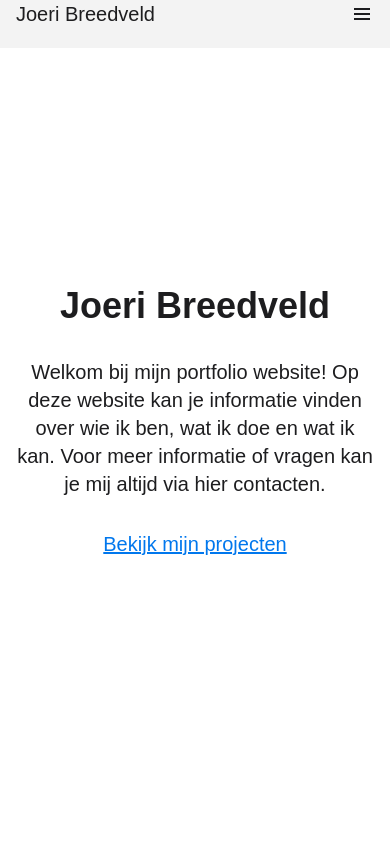
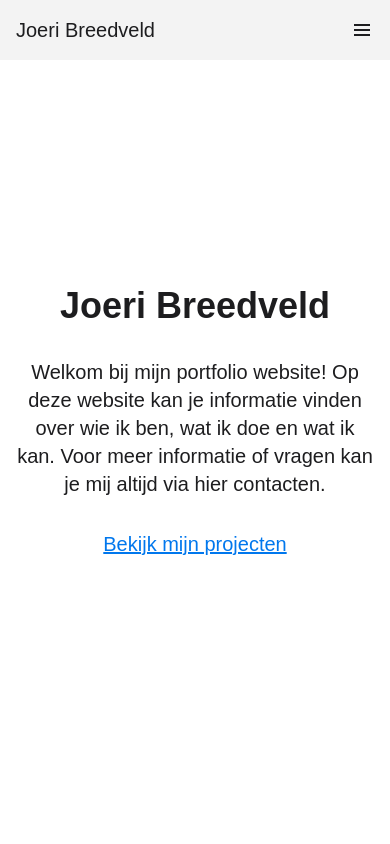
Before and after one commit to joeribreedveld/portfolio-website-v4, a Next.js app: page / in a window 390 px wide. Shown: the top 844 px of the page. Built offline with nearby package versions, Linux system fonts and the light colour scheme.

Commit message:
fix(navbar): fix mobile navbar background and height

```diff
--- a/components/Navbar.tsx
+++ b/components/Navbar.tsx
@@ -11,7 +11,7 @@ function Navbar() {
 
 	return (
 		<>
-			<nav className='fixed page-padding-x flex justify-between w-full h-12 items-center flex-col md:flex-row bg-[#F0F0F0CC] backdrop-blur-2xl'>
+			<nav className='fixed page-padding-x flex justify-between w-full min-h-12 items-center py-4 flex-col md:flex-row bg-[#F0F0F0CC] backdrop-blur-2xl'>
 				<div className='flex justify-between w-full md:w-[unset]'>
 					<h3 onClick={() => router.push("/")} className='hover:cursor-pointer border-black text-black text-xl'>
 						Joeri Breedveld
@@ -26,7 +26,7 @@ function Navbar() {
 					</button>
 				</div>
 
-				<section className={open == false ? "flex-col w-full pt-8 hidden" : "flex flex-col w-full md:w-[unset] pt-8"}>
+				<section className={open == false ? "flex-col w-full pt-8 hidden" : "flex flex-col w-full md:w-[unset] pt-8 items center"}>
 					<ul className='flex gap-4 flex-col'>
 						<li
 							onClick={() => {
```
